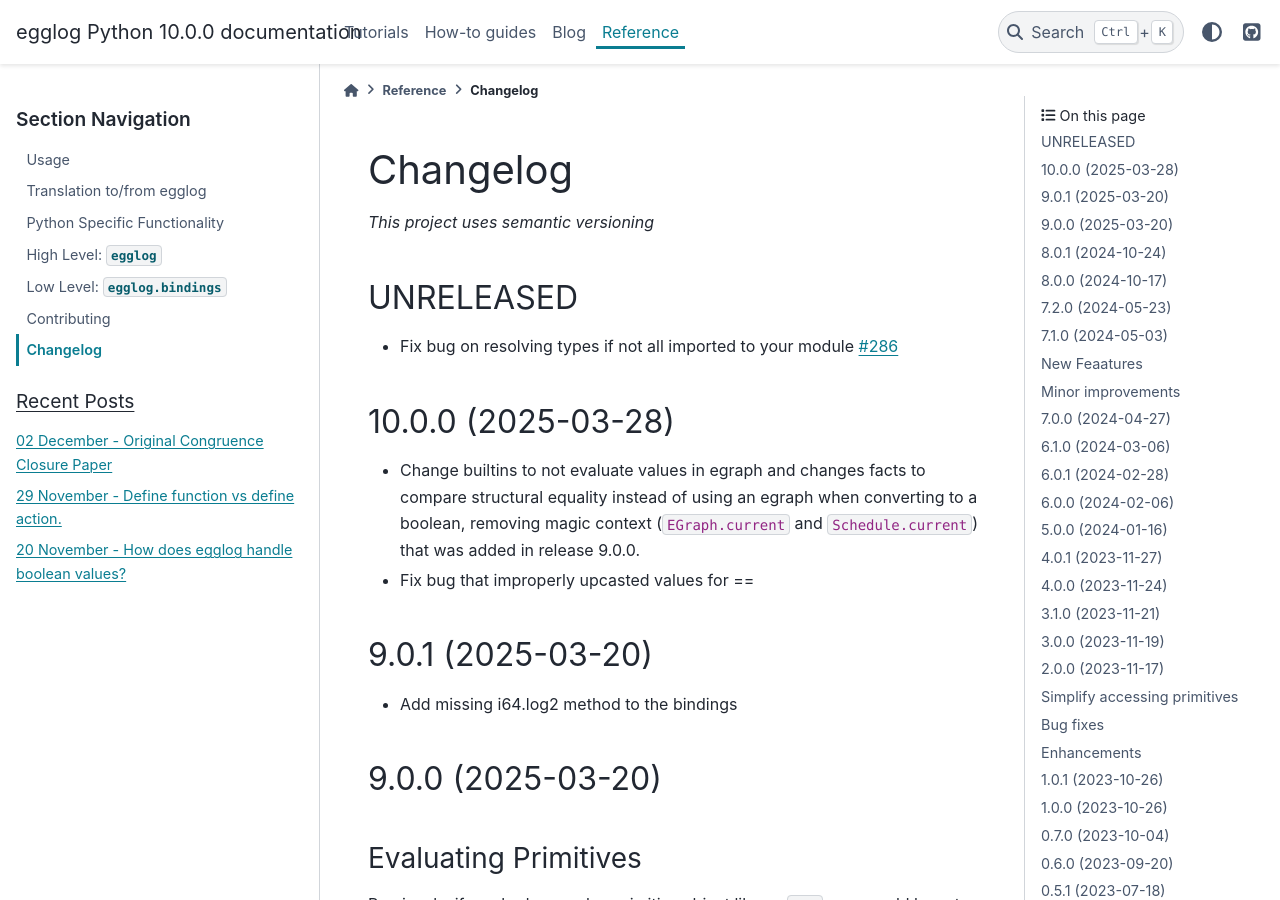
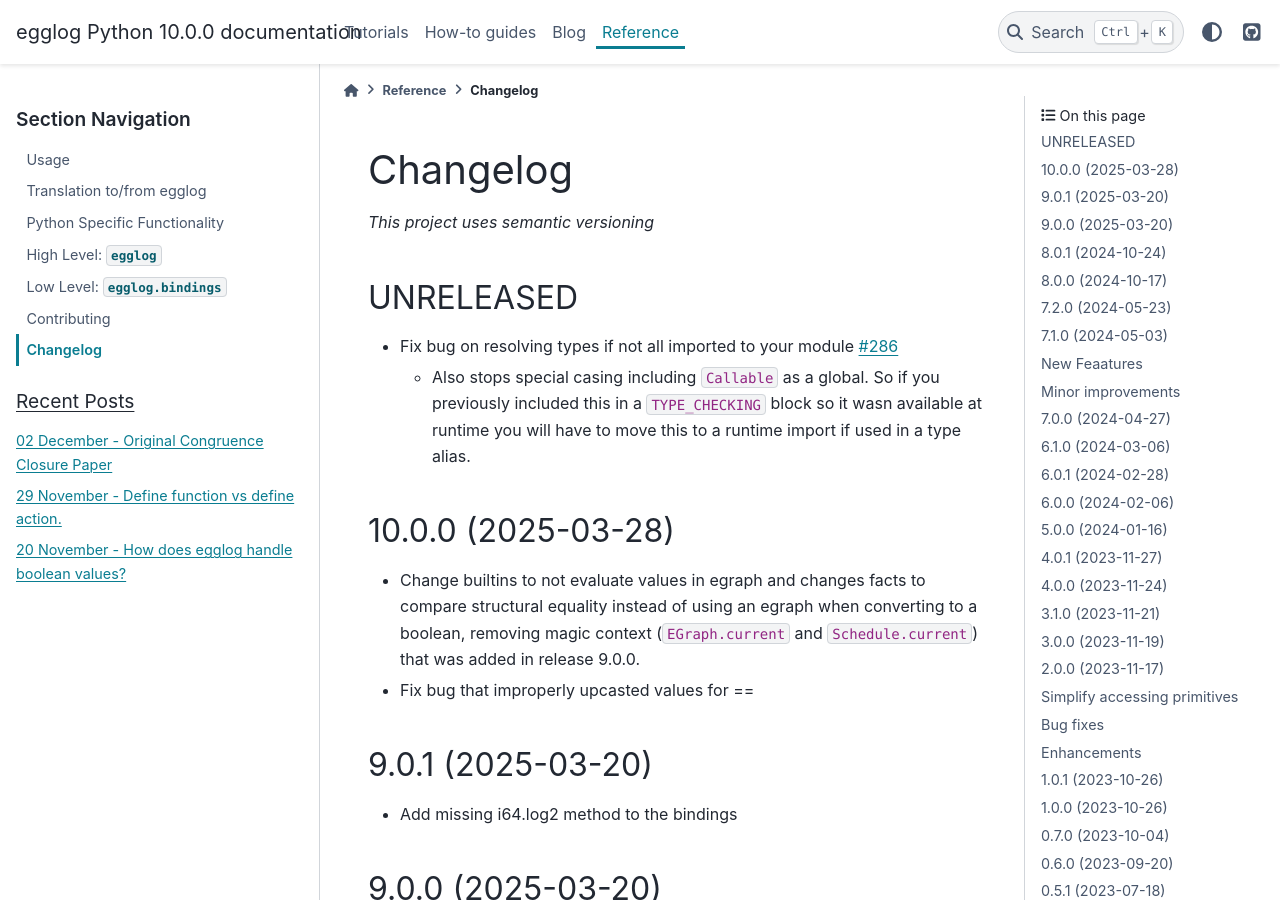
Before and after one commit to egraphs-good/egglog-python, a Sphinx documentation site: the page built from docs/changelog.md, in a window 1280 px wide and 900 px high. Built offline with Sphinx 7.4.7 and the PyData theme 0.15.4, drawn with Linux system fonts in a browser that asks for light colours; pages that are not in the unit, such as notebooks, are missing from menus; comment, search, counter and statistics services are not loaded; the version number is read from the project's files by our own code.

Commit message:
Add a little more context

```diff
--- a/docs/changelog.md
+++ b/docs/changelog.md
@@ -5,6 +5,8 @@ _This project uses semantic versioning_
 ## UNRELEASED
 
 - Fix bug on resolving types if not all imported to your module [#286](https://github.com/egraphs-good/egglog-python/pull/286)
+  - Also stops special casing including `Callable` as a global. So if you previously included this in a `TYPE_CHECKING` block so it wasn
+    available at runtime you will have to move this to a runtime import if used in a type alias.
 
 ## 10.0.0 (2025-03-28)
 
```
